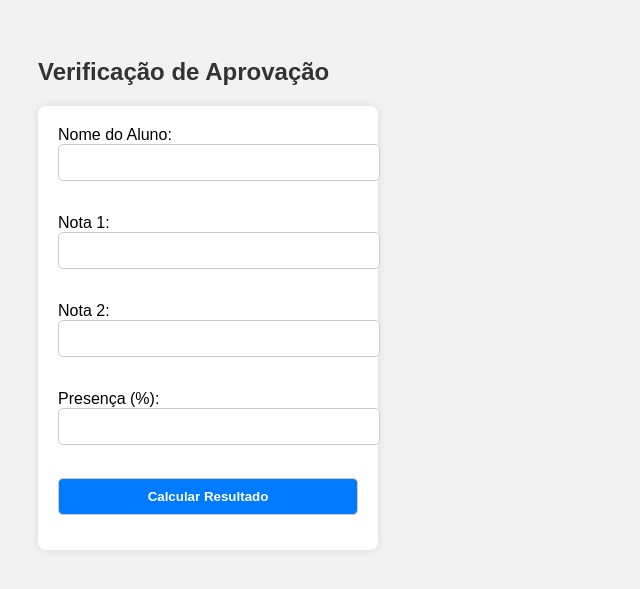
After one commit to LNJHiro/ATVs-PBESenai, a PHP site: page /media.html in a window 1280 px wide. The commit adds this page. Shown: the top 589 px of the page, without its empty margins (0-640 px from the left). Run offline with PHP 8.4, Linux system fonts and the light colour scheme.

Commit message:
08/08/25

```diff
--- /dev/null
+++ b/PHP.SenaiSa/Aula 02/media.css
@@ -0,0 +1,51 @@
+body {
+    font-family: Arial, sans-serif;
+    background-color: #f2f2f2;
+    padding: 30px;
+}
+
+h2 {
+    color: #333;
+}
+
+form {
+    background-color: #fff;
+    padding: 20px;
+    border-radius: 8px;
+    width: 300px;
+    box-shadow: 0 0 10px rgba(0,0,0,0.1);
+}
+
+input, button {
+    width: 100%;
+    padding: 10px;
+    margin-bottom: 15px;
+    border: 1px solid #ccc;
+    border-radius: 5px;
+}
+
+button {
+    background-color: #007BFF;
+    color: white;
+    font-weight: bold;
+    cursor: pointer;
+    transition: background-color 0.3s ease;
+}
+
+button:hover {
+    background-color: #0056b3;
+}
+
+.aprovado {
+    color: green;
+    font-weight: bold;
+}
+
+.reprovado {
+    color: red;
+    font-weight: bold;
+}
+.resultado {
+    margin-top: 20px;
+    font-size: 18px;
+}
--- /dev/null
+++ b/PHP.SenaiSa/Aula 02/media.html
@@ -0,0 +1,27 @@
+<!DOCTYPE html>
+<html lang="pt-br">
+<head>
+    <meta charset="UTF-8">
+    <title>Verificação de Média Escolar</title>
+    <link rel="stylesheet" href="media.css">
+</head>
+<body>
+    <h2>Verificação de Aprovação</h2>
+
+    <form method="POST" action="Media.php">
+        <label>Nome do Aluno:</label><br>
+        <input type="text" name="nome" required><br><br>
+
+        <label>Nota 1:</label><br>
+        <input type="number" name="nota1" step="0.01" required><br><br>
+
+        <label>Nota 2:</label><br>
+        <input type="number" name="nota2" step="0.01" required><br><br>
+
+        <label>Presença (%):</label><br>
+        <input type="number" name="presenca" min="0" max="100" required><br><br>
+
+        <button type="submit">Calcular Resultado</button>
+    </form>
+</body>
+</html>
--- /dev/null
+++ b/PHP.SenaiSa/Aula 03/ex5.php
@@ -0,0 +1,5 @@
+<?php
+for ($i = 1; $i <= 10; $i++) {
+    echo $i . "\n"; // Exibe o número atual seguido de uma quebra de linha
+}
+?>
--- /dev/null
+++ b/PHP.SenaiSa/Aula 03/ex6.php
@@ -0,0 +1,5 @@
+<?php
+for ($i = 10; $i >= 1; $i--) {
+    echo $i . "\n"; // Exibe o número atual seguido de uma quebra de linha
+    echo "JÁ!!!\n";
+}
```
Also changed, not shown: PHP.SenaiSa/Aula 02/Media.php (+19 -18 lines), PHP.SenaiSa/Aula 03/ex1.php (added, +19 -0 lines), PHP.SenaiSa/Aula 03/ex2.php (added, +23 -0 lines), PHP.SenaiSa/Aula 03/ex3.php (added, +32 -0 lines), PHP.SenaiSa/Aula 03/ex4.php (added, +36 -0 lines).
